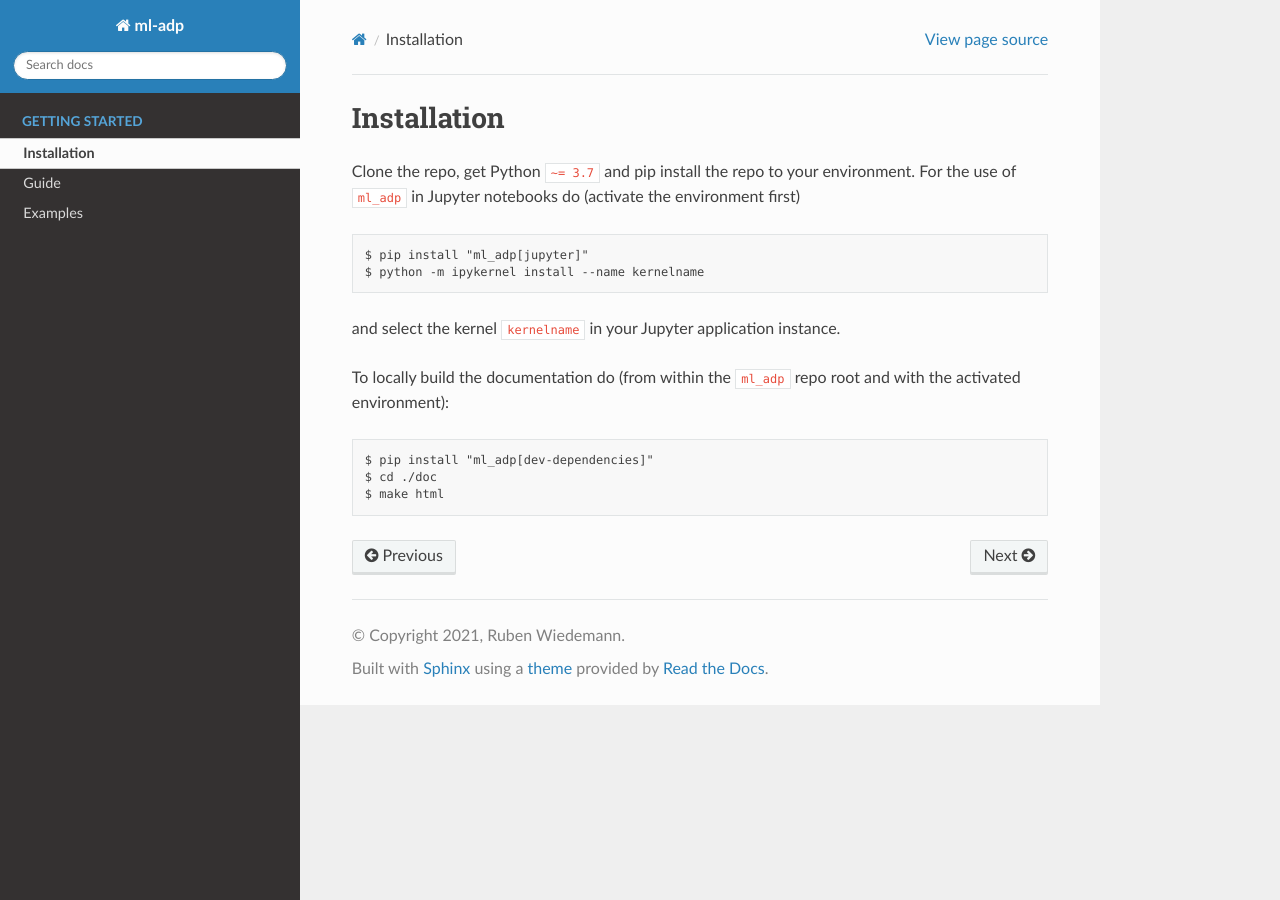
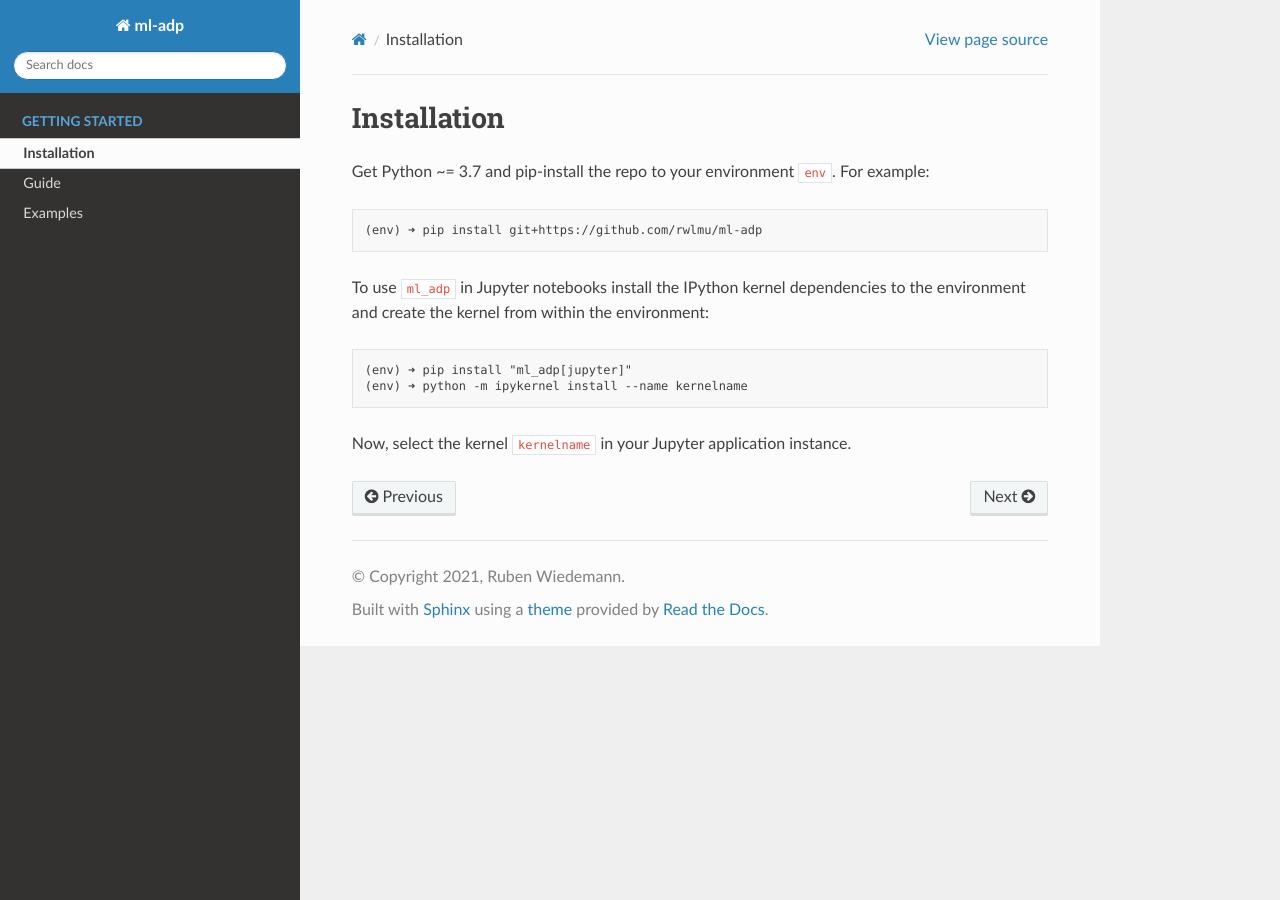
Before and after one commit to rbosh/ml-adp, a Sphinx documentation site: the page built from doc/installation.rst, in a window 1280 px wide. Built offline with Sphinx 7.4.7 and the Read the Docs theme 2.0.0, drawn with Linux system fonts in a browser that asks for light colours; pages that are not in the unit, such as notebooks, are missing from menus.

Commit message:
Update Installation Page with README File

```diff
--- a/doc/installation.rst
+++ b/doc/installation.rst
@@ -3,20 +3,14 @@
 Installation
 ============
 
-Clone the repo, get Python :code:`~= 3.7` and pip install the repo to your environment.
-For the use of :code:`ml_adp` in Jupyter notebooks do (activate the environment first)
+Get Python ~= 3.7 and pip-install the repo to your environment :code:`env`.
+For example::
 
-.. code ::
+    (env) ➜ pip install git+https://github.com/rwlmu/ml-adp
 
-    $ pip install "ml_adp[jupyter]"
-    $ python -m ipykernel install --name kernelname
+To use :code:`ml_adp` in Jupyter notebooks install the IPython kernel dependencies to the environment and create the kernel from within the environment::
 
-and select the kernel :code:`kernelname` in your Jupyter application instance.
+    (env) ➜ pip install "ml_adp[jupyter]"
+    (env) ➜ python -m ipykernel install --name kernelname
 
-To locally build the documentation do (from within the :code:`ml_adp` repo root and with the activated environment):
-
-.. code ::
-
-    $ pip install "ml_adp[dev-dependencies]"
-    $ cd ./doc
-    $ make html
+Now, select the kernel :code:`kernelname` in your Jupyter application instance.
```
